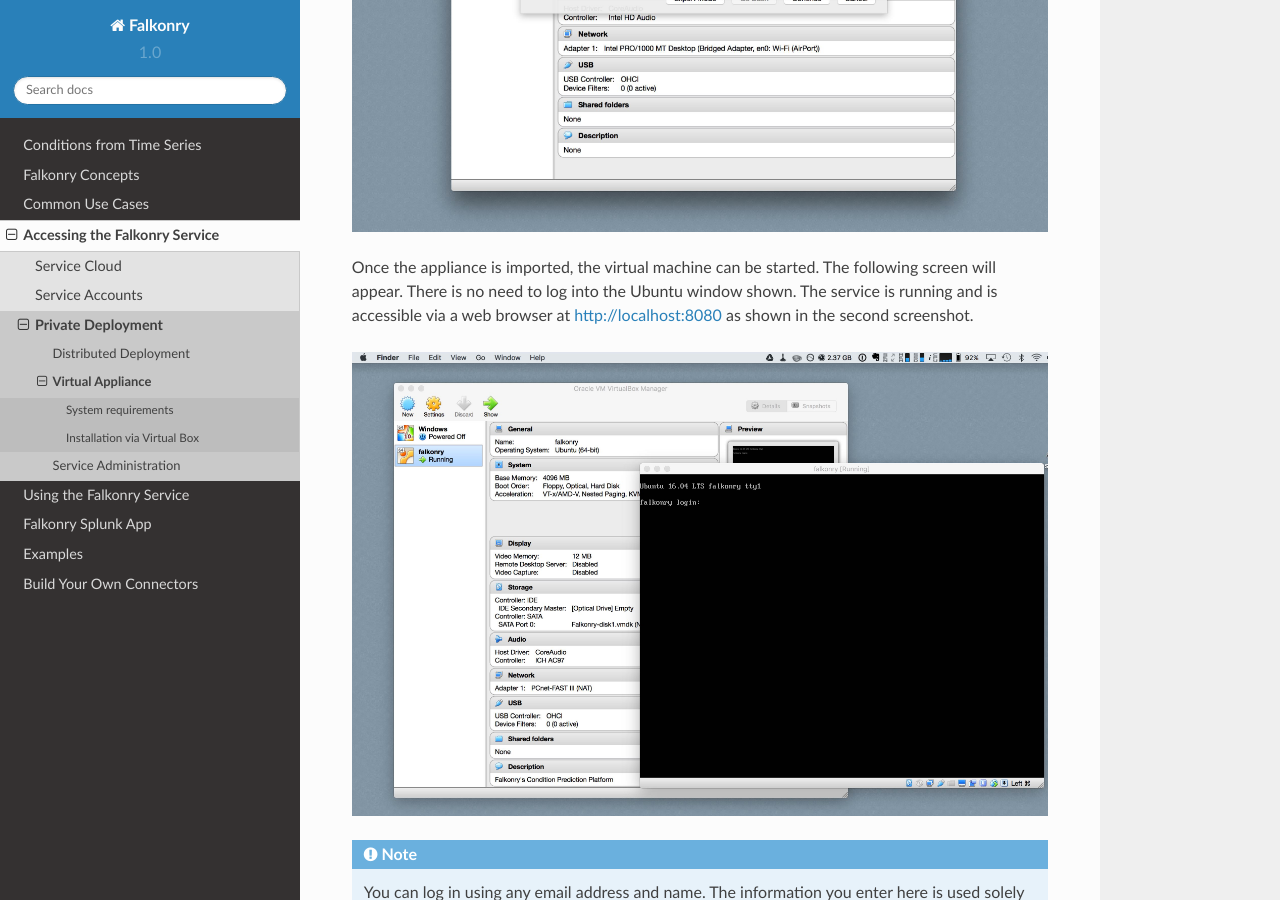
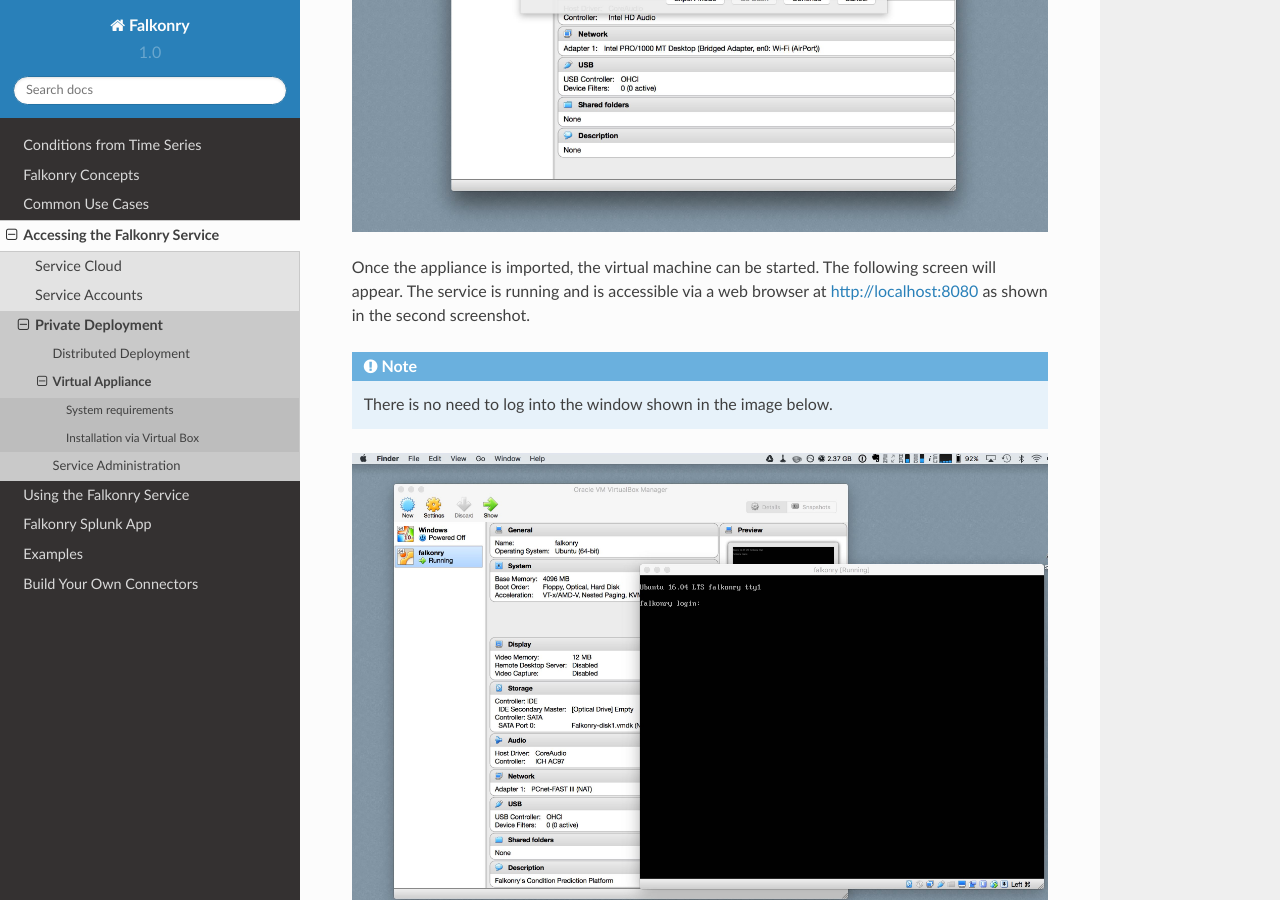
Before and after one commit to suhas-mehta/support, a Sphinx documentation site: the page built from docs/using/appliance.rst, in a window 1280 px wide and 900 px high, scrolled down 1757 px. Built offline with Sphinx 7.4.7 and the Read the Docs theme 2.0.0, drawn with Linux system fonts in a browser that asks for light colours.

Commit message:
Made the login note more prominent

```diff
--- a/docs/using/appliance.rst
+++ b/docs/using/appliance.rst
@@ -38,8 +38,10 @@
 .. image:: images/VirtualBoxImport2.jpg
 
 Once the appliance is imported, the virtual machine can be started. The following screen will appear.
-There is no need to log into the Ubuntu window shown.  The service is running and is accessible via
-a web browser at http://localhost:8080 as shown in the second screenshot.
+The service is running and is accessible via a web browser at http://localhost:8080 as shown in the second screenshot.
+
+.. note::
+  There is no need to log into the window shown in the image below.
 
 .. image:: images/VirtualBoxStartFalkonryVM.jpg
 
```
